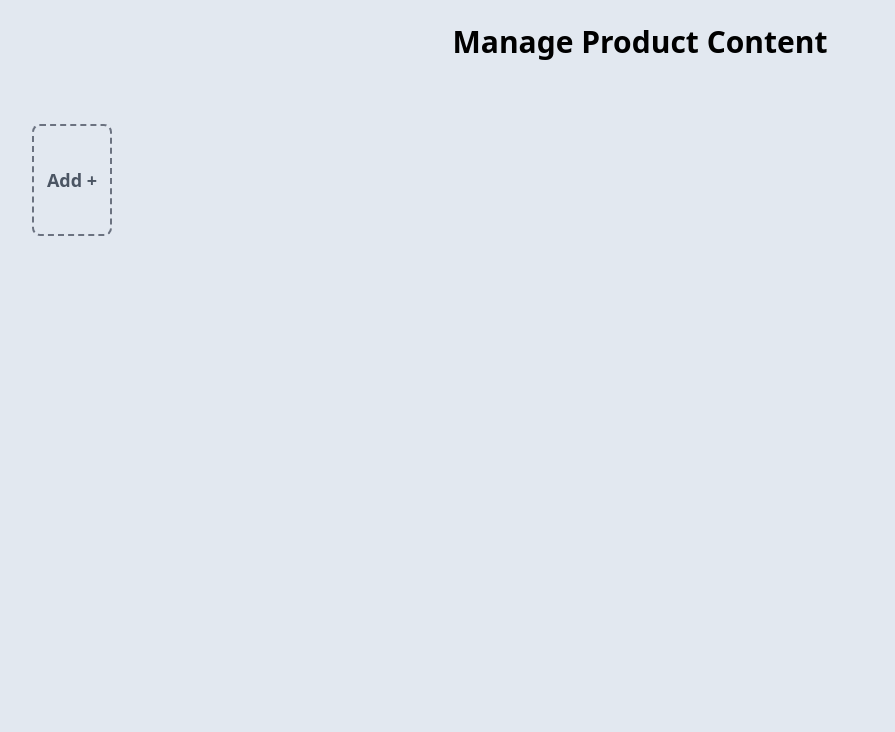
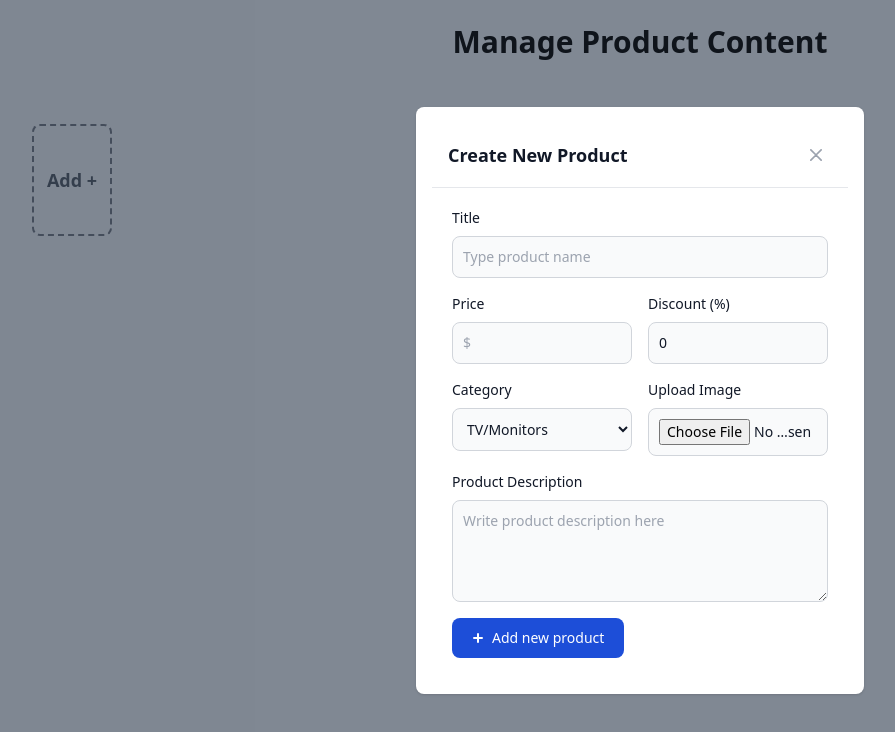
Before and after one commit to macjik/cyber-life-ecommerce, a Next.js app: page / in a window 1280 px wide. Both pictures are taken after a click on the button "Add +". Shown: the top 732 px of the page, without its empty margins (0-895 px from the left). Built offline with nearby package versions, Linux system fonts and the light colour scheme.

Commit message:
add product modal ui on a click on add

```diff
--- a/app/Components/add-content-button.jsx
+++ b/app/Components/add-content-button.jsx
@@ -1,9 +1,25 @@
+// AddContentButton.js
 'use client';
 
+import { useState } from 'react';
+import ContentModal from './content-modal';
+
 export default function AddContentButton() {
+  const [isModalOpen, setIsModalOpen] = useState(false);
+
+  function toggleModal() {
+    setIsModalOpen(prev => !prev);
+  }
+
   return (
-    <button className="w-20 h-28 bg-transparent border-2 border-dashed border-gray-500 text-gray-600 font-semibold text-lg rounded-lg hover:bg-gray-100 hover:text-gray-800 transition-colors duration-300 flex items-center justify-center">
-      Add +
-    </button>
+    <>
+      <button
+        onClick={toggleModal}
+        className="w-20 h-28 bg-transparent border-2 border-dashed border-gray-500 text-gray-600 font-semibold text-lg rounded-lg hover:bg-gray-100 hover:text-gray-800 transition-colors duration-300 flex items-center justify-center"
+      >
+        Add +
+      </button>
+      {isModalOpen && <ContentModal />}
+    </>
   );
 }
--- /dev/null
+++ b/app/Components/content-modal.jsx
@@ -0,0 +1,174 @@
+'use client';
+
+import { useState } from 'react';
+
+export default function ContentModal() {
+  const [isVisible, setIsVisible] = useState(true);
+
+  function closeModal() {
+    setIsVisible(false);
+  }
+
+  if (!isVisible) return null;
+
+  return (
+    <>
+      <div
+        id="crud-modal"
+        tabindex="-1"
+        aria-hidden="true"
+        className="fixed inset-0 flex items-center justify-center z-50 bg-gray-800 bg-opacity-50"
+      >
+        <div className="relative p-4 w-full max-w-md bg-white rounded-lg shadow dark:bg-gray-700 max-h-full">
+          <div className="flex items-center justify-between p-4 border-b rounded-t dark:border-gray-600">
+            <h3 className="text-lg font-semibold text-gray-900 dark:text-white">
+              Create New Product
+            </h3>
+            <button
+              type="button"
+              onClick={closeModal}
+              className="text-gray-400 bg-transparent hover:bg-gray-200 hover:text-gray-900 rounded-lg text-sm w-8 h-8 flex items-center justify-center dark:hover:bg-gray-600 dark:hover:text-white"
+            >
+              <svg
+                className="w-3 h-3"
+                aria-hidden="true"
+                xmlns="http://www.w3.org/2000/svg"
+                fill="none"
+                viewBox="0 0 14 14"
+              >
+                <path
+                  stroke="currentColor"
+                  strokeLinecap="round"
+                  strokeLinejoin="round"
+                  strokeWidth="2"
+                  d="m1 1 6 6m0 0 6 6M7 7l6-6M7 7l-6 6"
+                />
+              </svg>
+              <span className="sr-only">Close modal</span>
+            </button>
+          </div>
+          <form className="p-4 md:p-5">
+            <div className="grid gap-4 mb-4 grid-cols-2">
+              <div className="col-span-2">
+                <label
+                  htmlFor="name"
+                  className="block mb-2 text-sm font-medium text-gray-900 dark:text-white"
+                >
+                  Title
+                </label>
+                <input
+                  type="text"
+                  name="name"
+                  id="name"
+                  className="bg-gray-50 border border-gray-300 text-gray-900 text-sm rounded-lg focus:ring-primary-600 focus:border-primary-600 block w-full p-2.5 dark:bg-gray-600 dark:border-gray-500 dark:placeholder-gray-400 dark:text-white dark:focus:ring-primary-500 dark:focus:border-primary-500"
+                  placeholder="Type product name"
+                  required
+                />
+              </div>
+              <div className="col-span-2 sm:col-span-1">
+                <label
+                  htmlFor="price"
+                  className="block mb-2 text-sm font-medium text-gray-900 dark:text-white"
+                >
+                  Price
+                </label>
+                <input
+                  type="number"
+                  name="price"
+                  id="price"
+                  className="bg-gray-50 border border-gray-300 text-gray-900 text-sm rounded-lg focus:ring-primary-600 focus:border-primary-600 block w-full p-2.5 dark:bg-gray-600 dark:border-gray-500 dark:placeholder-gray-400 dark:text-white dark:focus:ring-primary-500 dark:focus:border-primary-500"
+                  placeholder="$"
+                  required
+                />
+              </div>
+              <div className="col-span-2 sm:col-span-1">
+                <label
+                  htmlFor="discount"
+                  className="block mb-2 text-sm font-medium text-gray-900 dark:text-white"
+                >
+                  Discount (%)
+                </label>
+                <input
+                  type="number"
+                  name="discount"
+                  id="discount"
+                  className="bg-gray-50 border border-gray-300 text-gray-900 text-sm rounded-lg focus:ring-primary-600 focus:border-primary-600 block w-full p-2.5 dark:bg-gray-600 dark:border-gray-500 dark:placeholder-gray-400 dark:text-white dark:focus:ring-primary-500 dark:focus:border-primary-500"
+                  placeholder="Type product name"
+                  defaultValue={0}
+                />
+              </div>
+              <div className="col-span-2 sm:col-span-1">
+                <label
+                  htmlFor="category"
+                  className="block mb-2 text-sm font-medium text-gray-900 dark:text-white"
+                >
+                  Category
+                </label>
+                <select
+                  id="category"
+                  className="bg-gray-50 border border-gray-300 text-gray-900 text-sm rounded-lg focus:ring-primary-500 focus:border-primary-500 block w-full p-2.5 dark:bg-gray-600 dark:border-gray-500 dark:placeholder-gray-400 dark:text-white dark:focus:ring-primary-500 dark:focus:border-primary-500"
+                >
+                  <option value="" disabled>
+                    Select category
+                  </option>
+                  <option value="TV">TV/Monitors</option>
+                  <option value="PC">PC</option>
+                  <option value="GA">Gaming/Console</option>
+                  <option value="PH">Phones</option>
+                </select>
+              </div>
+              <div className="col-span-2 sm:col-span-1">
+                <label
+                  htmlFor="image"
+                  className="block mb-2 text-sm font-medium text-gray-900 dark:text-white"
+                >
+                  Upload Image
+                </label>
+                <input
+                  type="file"
+                  accept="image/*"
+                  required
+                  className="block p-2.5 w-full text-sm text-gray-900 bg-gray-50 rounded-lg border border-gray-300 focus:ring-blue-500 focus:border-blue-500 dark:bg-gray-600 dark:border-gray-500 dark:placeholder-gray-400 dark:text-white dark:focus:ring-blue-500 dark:focus:border-blue-500"
+                  id="image"
+                  placeholder="upload image"
+                />
+              </div>
+              <div className="col-span-2">
+                <label
+                  htmlFor="description"
+                  className="block mb-2 text-sm font-medium text-gray-900 dark:text-white"
+                >
+                  Product Description
+                </label>
+                <textarea
+                  id="description"
+                  rows="4"
+                  className="block p-2.5 w-full text-sm text-gray-900 bg-gray-50 rounded-lg border border-gray-300 focus:ring-blue-500 focus:border-blue-500 dark:bg-gray-600 dark:border-gray-500 dark:placeholder-gray-400 dark:text-white dark:focus:ring-blue-500 dark:focus:border-blue-500"
+                  placeholder="Write product description here"
+                ></textarea>
+              </div>
+            </div>
+            <button
+              type="submit"
+              className="text-white inline-flex items-center bg-blue-700 hover:bg-blue-800 focus:ring-4 focus:outline-none focus:ring-blue-300 font-medium rounded-lg text-sm px-5 py-2.5 text-center dark:bg-blue-600 dark:hover:bg-blue-700 dark:focus:ring-blue-800"
+            >
+              <svg
+                className="me-1 -ms-1 w-5 h-5"
+                fill="currentColor"
+                viewBox="0 0 20 20"
+                xmlns="http://www.w3.org/2000/svg"
+              >
+                <path
+                  fillRule="evenodd"
+                  d="M10 5a1 1 0 011 1v3h3a1 1 0 110 2h-3v3a1 1 0 11-2 0v-3H6a1 1 0 110-2h3V6a1 1 0 011-1z"
+                  clipRule="evenodd"
+                ></path>
+              </svg>
+              Add new product
+            </button>
+          </form>
+        </div>
+      </div>
+    </>
+  );
+}
```
